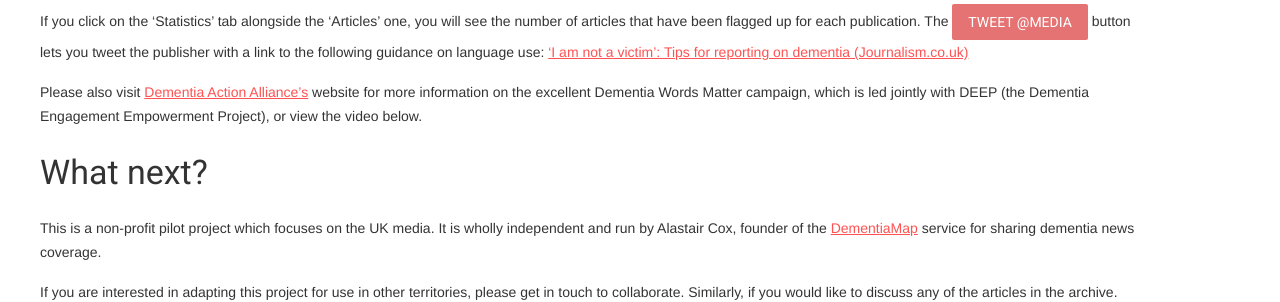
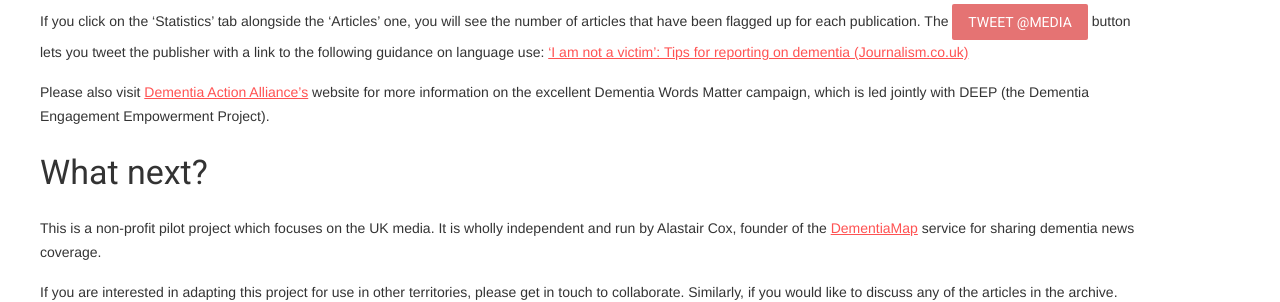
Before and after one commit to alastair38/dwords2017, a Jekyll site: the page built from index.md, in a window 1280 px wide. Shown: the part 603-905 px from the top of the page. Built offline with Jekyll 4.4.1, drawn with Linux system fonts in a browser that asks for light colours; nearby versions of some CDN libraries; some web fonts are replaced; some of the changed lines change nothing that is shown.

Commit message:
Update from Forestry.io - index.md

```diff
--- a/index.md
+++ b/index.md
@@ -1,26 +1,22 @@
 ---
-# You don't need to edit this file, it's empty on purpose.
-# Edit theme's home layout instead if you wanna make some changes
-# See: https://jekyllrb.com/docs/themes/#overriding-theme-defaults
 title: Home
 layout: home
 ---
-
 ### Overview
 
 People living with dementia often feel marginalised by labelling-words like “sufferer”. One of the best ways we can stem widespread use of these terms is to challenge their use in the media.
 
 The primary purpose of this project is to identify the UK media sources that consistently refer to "dementia sufferers", or that use similarly isolating terms, when describing people living with dementia. In addition, the website provides a simple call-to-action method to hold publishers to account for the language they use.
 
-At the bottom of each card of content is a red button - <button aria-hidden="true" class="mdl-button mdl-js-button mdl-button--raised mdl-js-ripple-effect mdl-button--accent mdl-color--red-300" disabled> tweet @media</button> - that lets you tweet the publisher, flagging up the associated article.
+At the bottom of each card of content is a red button - <button aria-hidden="true" class="mdl-button mdl-js-button mdl-button--raised mdl-js-ripple-effect mdl-button--accent mdl-color--red-300" disabled="">tweet @media</button> - that lets you tweet the publisher, flagging up the associated article.
 
 ### Getting started
 
 To get started, click on the '2017' or '2016' links above. This will bring you to the 'Articles' tab view of the year in question. You can then filter the content by dragging the markers on the 'Article date' range slider, by looking for words used in headlines with the 'Search' box, or by choosing at least one option from the 'Publication' drop down list. You can also combine filters.
 
-If you click on the 'Statistics' tab alongside the 'Articles' one, you will see the number of articles that have been flagged up for each publication. The <button aria-hidden="true" class="mdl-button mdl-js-button mdl-button--raised mdl-js-ripple-effect mdl-button--accent mdl-color--red-300" disabled> tweet @media</button> button lets you tweet the publisher with a link to the following guidance on language use: ['I am not a victim': Tips for reporting on dementia (Journalism.co.uk)](http://bit.ly/2f7KCOP)
+If you click on the 'Statistics' tab alongside the 'Articles' one, you will see the number of articles that have been flagged up for each publication. The <button aria-hidden="true" class="mdl-button mdl-js-button mdl-button--raised mdl-js-ripple-effect mdl-button--accent mdl-color--red-300" disabled="">tweet @media</button> button lets you tweet the publisher with a link to the following guidance on language use: ['I am not a victim': Tips for reporting on dementia (Journalism.co.uk)](http://bit.ly/2f7KCOP)
 
-Please also visit [Dementia Action Alliance's](http://www.dementiaaction.org.uk/dementiawords) website for more information on the excellent Dementia Words Matter campaign, which is led jointly with DEEP (the Dementia Engagement Empowerment Project), or view the video below.
+Please also visit [Dementia Action Alliance's](http://www.dementiaaction.org.uk/dementiawords) website for more information on the excellent Dementia Words Matter campaign, which is led jointly with DEEP (the Dementia Engagement Empowerment Project).
 
 ### What next?
 
```
